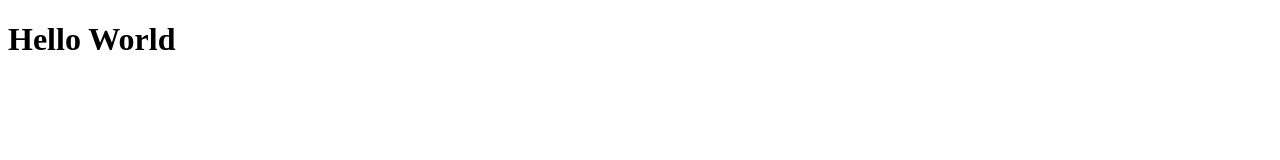
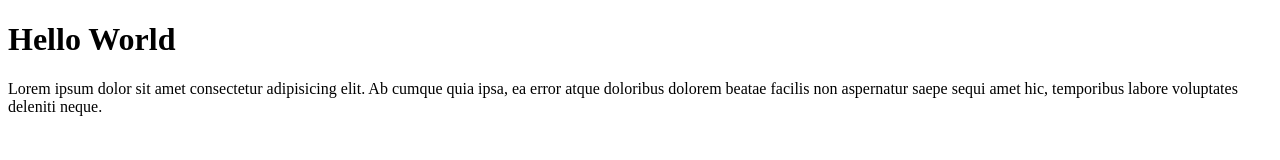
Before and after one commit to alfindaud/alfin-daud, a plain HTML site: page index.html in a window 1280 px wide. Drawn offline with Linux system fonts and the light colour scheme.

Commit message:
menambahkan paragraph

```diff
--- a/index.html
+++ b/index.html
@@ -7,5 +7,10 @@
   </head>
   <body>
     <h1>Hello World</h1>
+    <p>
+      Lorem ipsum dolor sit amet consectetur adipisicing elit. Ab cumque quia
+      ipsa, ea error atque doloribus dolorem beatae facilis non aspernatur saepe
+      sequi amet hic, temporibus labore voluptates deleniti neque.
+    </p>
   </body>
 </html>
```
